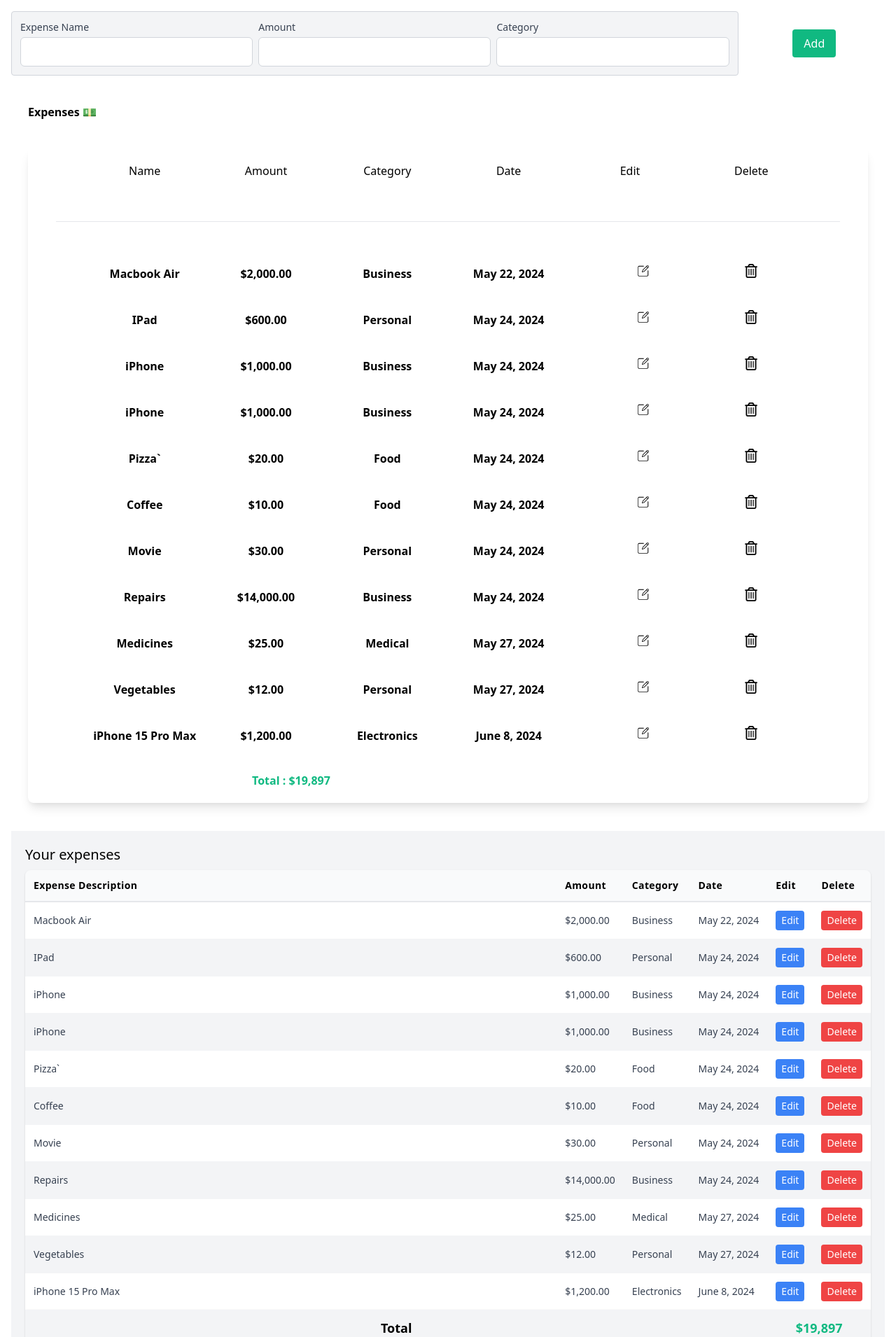
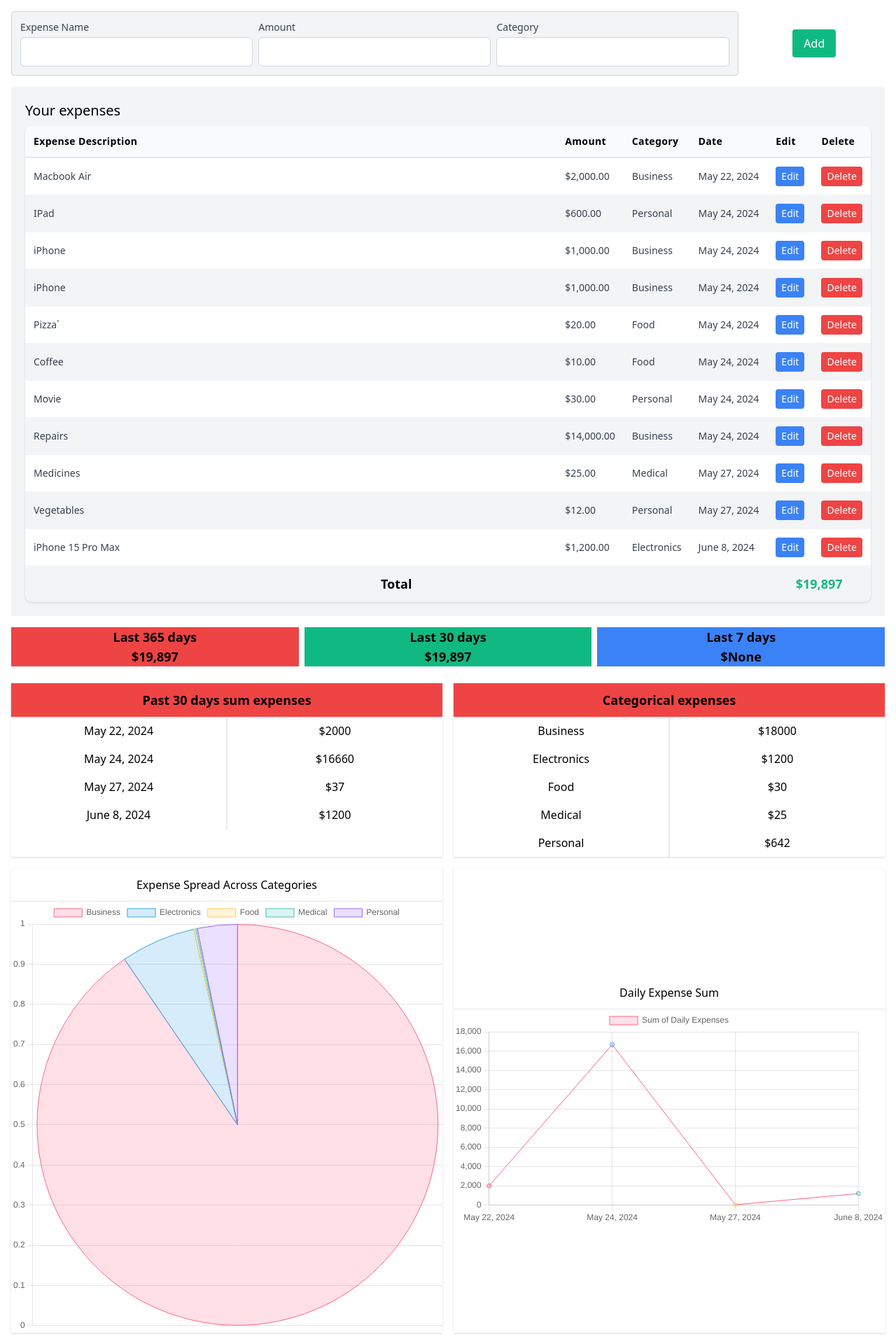
Before and after one commit to Arpit1033/Expense-Tracker-App, a Django app: page / in a window 1280 px wide. Shown: the part 64-1974 px from the top of the page at 70% size. Run offline with Django 5.2, Linux system fonts and the light colour scheme; a user stored in the database is signed in; data comes from the database, SQL or seed files in the repository; style sheets or scripts are compiled from the project's sources; some libraries are stand-ins or nearby versions.

Commit message:
Updated index.html file

```diff
--- a/expanse_tracker_prj/myapp/templates/myapp/index.html
+++ b/expanse_tracker_prj/myapp/templates/myapp/index.html
@@ -25,45 +25,6 @@
       </div>
 
     {% comment %} Expenses {% endcomment %}
-    <div class="m-10 font-bold">Expenses 💵</div>
-    <div class="shadow-lg m-10 rounded-lg">
-        <div class="expanse-header flex-wrap space-x-40 px-20 py-5">
-            <span>Name</span>
-            <span>Amount</span>
-            <span>Category</span>
-            <span>Date</span>
-            <span>Edit</span>
-            <span>Delete</span>
-        </div>
-        <hr class="m-10">
-        {% for expanse in expanses %}
-        <div class="expanse-row flex-wrap px-20 py-5">
-            <span class="font-bold">{{ expanse.name }}</span>
-            <span class="font-bold">${{ expanse.amount|intcomma }}</span>
-            <span class="font-bold">{{ expanse.category }}</span>
-            <span class="font-bold">{{ expanse.date }}</span>
-            <span class="pl-24"><a href="{% url "edit" expanse.id %}">
-                <img class="h-5" src="{% static "myapp/images/edit_button.png" %}" alt="Edit">
-            </a></span>
-            <span class="pl-22">
-                <form method="post" action="{% url "delete" expanse.id %}">
-                    {% csrf_token %}
-                    {% comment %} We have to give name to this form as there are two POST methods on the same page, so it can cause some bugs {% endcomment %}
-                    <button type="submit" name="delete">
-                        <img class="h-5" src="{% static "myapp/images/delete_button.png" %}" alt="Delete">
-                    </button>
-                </form>
-            </span>
-        </div>
-        {% endfor %}
-        {% comment %} Displaying total amount {% endcomment %}
-        <div class="px-80 py-5">
-            <span class="font-bold text-green-500">
-                Total : ${{ total_expanses.amount__sum|intcomma }}
-            </span>
-        </div>
-    </div>
-
     <!-- For larger screens -->
     <div class="m-4 p-5 bg-gray-100">
         <h1 class="text-xl mb-2">Your expenses</h1>
@@ -94,9 +55,10 @@
                     </a>
                 </td>
                 <td class="whitespace-nowrap p-3 text-sm text-gray-700">
-                    <a href="{% url "delete" expanse.id %}">
-                        <button class="bg-red-500 text-white py-1 px-2 rounded">Delete</button>
-                    </a>
+                    <form action="{% url "delete" expanse.id %}" method="post">
+                        {% csrf_token %}
+                        <button class="bg-red-500 text-white py-1 px-2 rounded" type="submit" name="delete">Delete</button>
+                    </form>
                 </td>
               </tr>
             {% endfor %}
@@ -170,23 +132,23 @@
       </div>
 
     {% comment %} Weekly, Monthly and Yearly Expenses {% endcomment %}
-    <div class="flex">
-        <div class="shadow-lg ml-10 rounded-lg">
-            <h1 class="ml-10 font-bold text-gray-500">Last 365 days</h1>
-            <h1 class="ml-10 my-5 text-2xl text-green-500 font-bold">${{ yearly_sum.amount__sum|intcomma }}</h1>
+    <div class="m-4 grid gap-2 sm:grid-cols-3">
+        <div class="bg-red-500 flex flex-col items-center justify-center">
+            <div class="text-lg font-semibold">Last 365 days</div>
+            <div class="text-lg font-semibold">${{ yearly_sum.amount__sum|intcomma }}</div>
         </div>
-
-        <div class="shadow-lg ml-10 rounded-lg">
-            <h1 class="ml-10 font-bold text-gray-500">Last 30 days</h1>
-            <h1 class="ml-10 my-5 text-2xl text-green-500 font-bold">${{ monthly_sum.amount__sum|intcomma }}</h1>
+        <div class="bg-green-500 flex flex-col items-center justify-center">
+            <div class="text-lg font-semibold">Last 30 days</div>
+            <div class="text-lg font-semibold">${{ monthly_sum.amount__sum|intcomma }}</div>
         </div>
-
-        <div class="shadow-lg ml-10 rounded-lg">
-            <h1 class="ml-10 font-bold text-gray-500">Last 7 days</h1>
-            <h1 class="ml-10 my-5 text-2xl text-green-500 font-bold">${{ weekly_sum.amount__sum|intcomma }}</h1>
+        <div class="bg-blue-500 flex flex-col items-center justify-center">
+            <div class="text-lg font-semibold">Last 7 days</div>
+            <div class="text-lg font-semibold">${{ weekly_sum.amount__sum|intcomma }}</div>
         </div>
     </div>
-    <div class="flex">
+
+    {% comment %} More detailed analysis of expanses {% endcomment %}
+    {% comment %} <div class="flex">
         <div class="w-1/2 shadow-lg m-10">
             <div class="flex flex-wrap space-x-40 font-bold px-20 py-5">
                 <span>Past 30 days sum expenses</span>
@@ -228,10 +190,32 @@
                 {% endfor %}
             </div>
         </div>
+    </div> {% endcomment %}
+
+    {% comment %} More detailed analysis of expanses {% endcomment %}
+    <div class="m-4 mt-6 grid sm:grid-cols-2 gap-4 h-fit">
+        <div class="shadow flex flex-col h-full">
+            <div class="text-lg font-bold shadow text-center bg-red-500 h-12 flex items-center justify-center">Past 30 days sum expenses</div>
+            <div id="30-day-table" class="grid sm:grid-cols-2">
+                {% for daily_sum in daily_sums %}
+                    <div class="flex items-center justify-center h-10 border-r">{{ daily_sum.date }}</div>
+                    <div class="flex items-center justify-center h-10 border-l">${{ daily_sum.sum }}</div>
+                {% endfor %}
+            </div>
+        </div>
+        <div class="shadow flex flex-col h-full">
+            <div class="text-lg font-bold shadow text-center bg-red-500 h-12 flex items-center justify-center">Categorical expenses</div>
+            <div id="cat-sum-table" class="grid sm:grid-cols-2">
+                {% for categorical_sum in categorical_sums %}
+                    <div class="flex items-center justify-center h-10 border-r">{{ categorical_sum.category }}</div>
+                    <div class="flex items-center justify-center h-10 border-l">${{ categorical_sum.sum }}</div>
+                {% endfor %}
+            </div>
+        </div>
     </div>
 
     {% comment %} Expense Charts using chart.js {% endcomment %}
-    <div class="flex">
+    {% comment %} <div class="flex">
         <div class="w-1/2 shadow-lg ml-10">
             <h1 class="m-10">Expense Spread Across Categories</h1>
             <canvas id="myChart" class="m-10"></canvas>
@@ -240,8 +224,25 @@
             <h1 class="m-10">Daily Expense Sum</h1>
             <canvas id="myChart1" class="m-10"></canvas>
         </div>
+    </div> {% endcomment %}
+
+    {% comment %} Expense Charts using chart.js {% endcomment %}
+    <div class="m-4 grid sm:grid-cols-2 gap-4 h-fit">
+        <div class="flex flex-col items-center justify-center shadow">
+            <div class="border-b w-full flex items-center justify-center h-12">Expense Spread Across Categories</div>
+            <div class="w-full flex items-center justify-center">
+                <canvas class="w-full flex items-center justify-center" id="myChart"></canvas>
+            </div>
+        </div>
+        <div class="flex flex-col items-center justify-center shadow">
+            <div class="border-b w-full flex items-center justify-center h-12">Daily Expense Sum</div>
+            <div class="w-full flex items-center justify-center">
+                <canvas class="w-full flex items-center justify-center" id="myChart1"></canvas>
+            </div>
+        </div>
     </div>
 
+    {% comment %} Javascript {% endcomment %}
     <script src="https://cdn.jsdelivr.net/npm/chart.js@3.0.2/dist/chart.min.js"></script>
     <script>
         const cats = []
```
